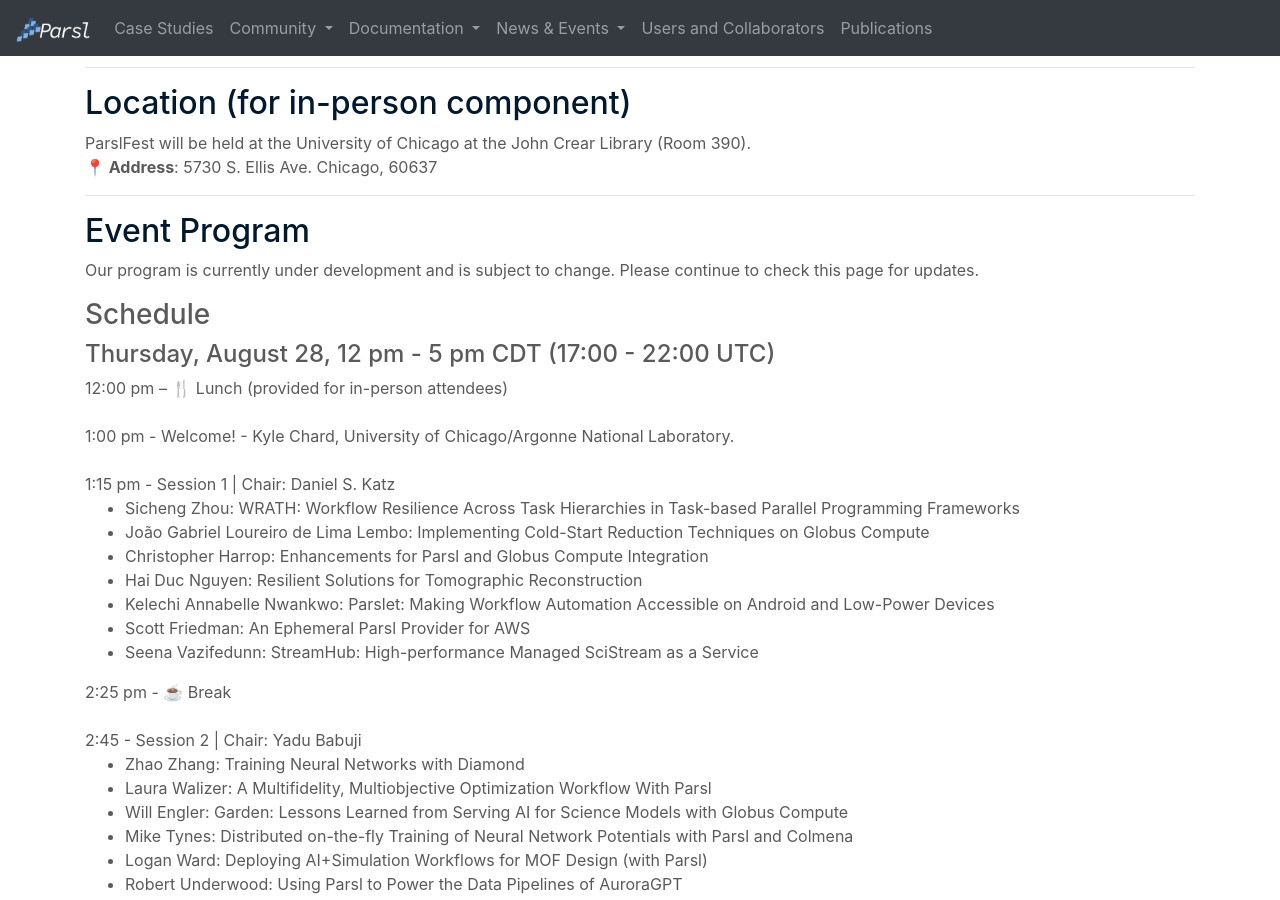
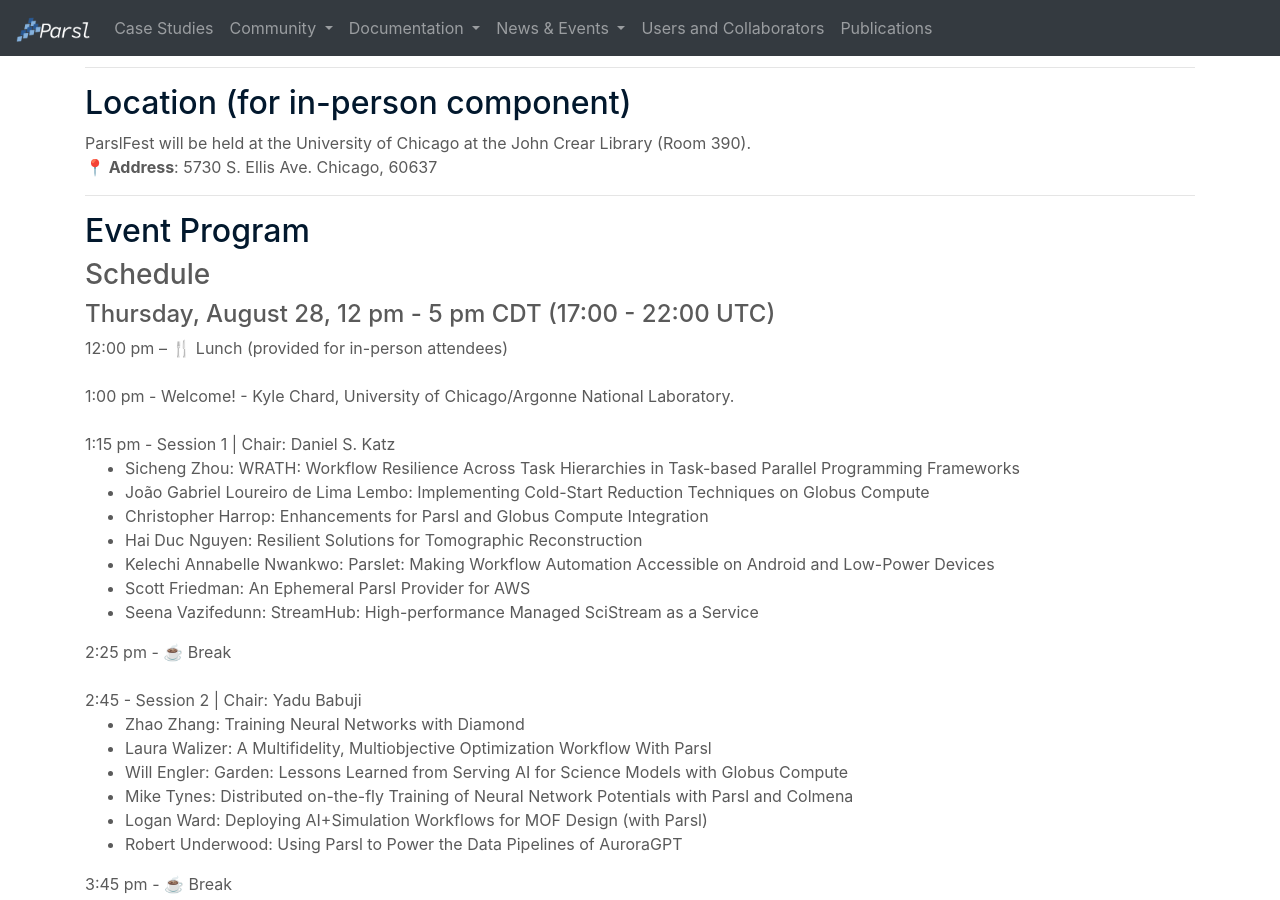
Before and after one commit to Parsl/parsl.github.io, a Jekyll site: the page built from parslfest/parslfest2025.html, in a window 1280 px wide and 900 px high, scrolled down 891 px. Built offline with Jekyll 4.4.1, drawn with Linux system fonts in a browser that asks for light colours.

Commit message:
Remove 'schedule under development' comment

```diff
--- a/parslfest/parslfest2025.html
+++ b/parslfest/parslfest2025.html
@@ -92,7 +92,6 @@
 	</div>-->
 <hr>
 	<h2 id="event-program" style="color: #02182D;">Event Program</h2>
-	<p>Our program is currently under development and is subject to change. Please continue to check this page for updates.</p>
 
 	<h3>Schedule</h3>
 	<!--<ul>
```
